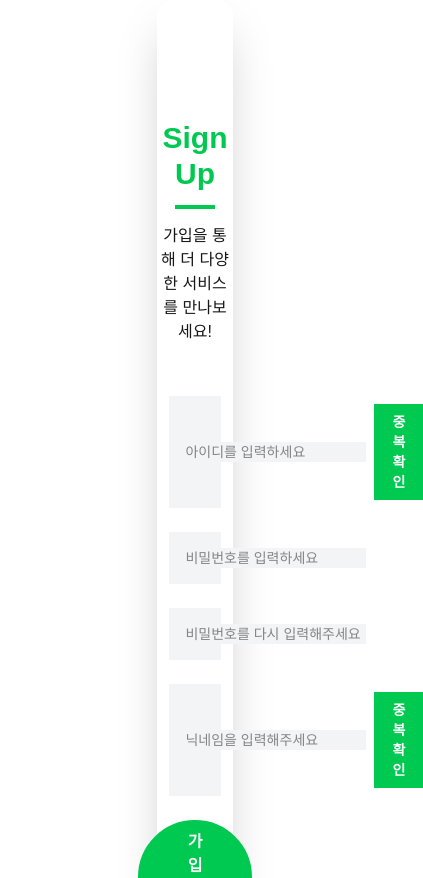
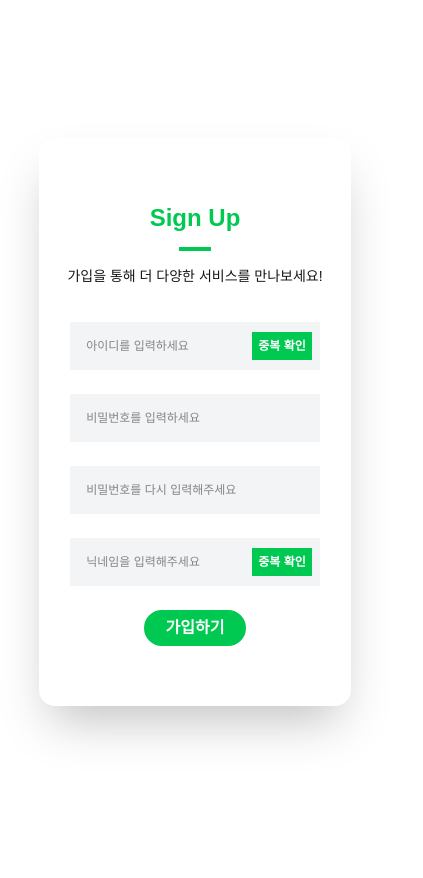
Before and after one commit to Chuseok22/chuseok22-lab-fe, a Next.js app: page /auth/join in a window 390 px wide. Shown: the top 878 px of the page, 423 px wide, since content can reach past the window. After the commit the page ends 844 px from the top, so only its background shows below. Built offline with nearby package versions, Linux system fonts and the light colour scheme; no server answers.

Commit message:
[기능추가][로그인] 로그인 페이지 화면 구성 feat: 모바일을 위한 반응형 디자인 #6

```diff
--- a/src/app/auth/join/page.tsx
+++ b/src/app/auth/join/page.tsx
@@ -3,6 +3,7 @@
 import React, {useState} from "react";
 import {join, validateNickname, validateUsername} from "@/api/auth/auth";
 import {useRouter} from "next/navigation";
+import IsDuplicatedConfirmButton from "@/components/auth/join/IsDuplicatedConfirmButton";
 
 export default function Join() {
   const router = useRouter();
@@ -107,7 +108,7 @@ export default function Join() {
         nickname: formData.nickname
       });
       alert('회원가입 성공!');
-      await router.push('/auth/login');
+      router.push('/auth/login');
     } catch (err) {
       if (err instanceof Error) {
         alert('회원가입 실패: ' + err.message);
@@ -116,83 +117,84 @@ export default function Join() {
   }
 
   return (
-      <div className="min-h-screen flex flex-col items-center justify-center w-full flex-1 px-20 text-center">
-        <div className="bg-white rounded-2xl shadow-2xl flex flex-col w-1/3 max-w-4xl py-20">
-          <div className="py-10 bg-white w-full rounded-tr-2xl rounded-tl-2xl">
-            <h2 className="text-3xl font-bold text-green-500 mb-2">Sign Up</h2>
-            <div className="border-2 w-10 border-green-500 inline-block mb-2"></div>
-            <p className="mb-3">가입을 통해 더 다양한 서비스를 만나보세요!</p>
+      <div className="min-h-screen flex flex-col items-center justify-center w-full flex-1 lg:px-20 text-center">
+        <div className="bg-white rounded-2xl shadow-2xl flex flex-col w-4/5 lg:w-1/3 max-w-md lg:max-w-2xl py-10 lg:py-20">
+          <div className="py-6 lg:py-10 bg-white w-full rounded-tr-2xl rounded-tl-2xl">
+            <h2 className="text-2xl lg:text-3xl font-bold text-green-500 mb-2">Sign Up</h2>
+            <div className="border-2 w-8 lg:w-10 border-green-500 inline-block mb-2"></div>
+            <p className="mb-3 text-sm lg:text-base">가입을 통해 더 다양한 서비스를 만나보세요!</p>
           </div>
           <form onSubmit={handleSubmit} className="bg-white flex flex-col items-center rounded-br-2xl rounded-bl-2xl">
-            <div className="bg-gray-100 w-2/3 p-2 flex items-center mb-3">
+            <div className="bg-gray-100 w-4/5 lg:w-2/3 p-2 flex items-center mb-3">
               <input type="text"
                      id="username"
                      name="username"
                      autoComplete="off"
                      placeholder="아이디를 입력하세요"
-                     className="bg-inherit outline-none text-sm flex-1 m-2"
+                     className="bg-inherit outline-none text-xs lg:text-sm flex-1 m-2"
                      value={formData.username}
                      onChange={handleInputChange}
                      required/>
-              <button type="button" onClick={handleValidateUsername} className="border-2 border-green-500 px-4 py-1.5 text-sm bg-green-500 text-white inline-block font-semibold hover:bg-white hover:text-green-500">중복 확인</button>
+              <IsDuplicatedConfirmButton onClick={handleValidateUsername}/>
             </div>
-            <div className="mb-3 w-2/3 flex items-start">
+            <div className="mb-3 w-4/5 lg:w-2/3 flex items-start">
               {errors.username ? (
                   <p className="text-red-500 text-xs">{errors.username}</p>
               ) : (
                   infos.username && <p className="text-green-500 text-xs">{infos.username}</p>
               )}
             </div>
-            <div className="bg-gray-100 w-2/3 p-2 flex items-center mb-3">
+            <div className="bg-gray-100 w-4/5 lg:w-2/3 p-2 flex items-center mb-3">
               <input type="password"
                      id="password"
                      name="password"
                      placeholder="비밀번호를 입력하세요"
-                     className="bg-inherit outline-none text-sm flex-1 m-2"
+                     className="bg-inherit outline-none text-xs lg:text-sm flex-1 m-2"
                      value={formData.password}
                      onChange={handleInputChange}
                      required/>
             </div>
-            <div className="mb-3 w-2/3 flex items-start">
+            <div className="mb-3 w-4/5 lg:w-3/4 flex items-start">
               {errors.password && <p className="text-red-500 text-xs">{errors.password}</p>}
             </div>
-            <div className="bg-gray-100 w-2/3 p-2 flex items-center mb-3">
+            <div className="bg-gray-100 w-4/5 lg:w-2/3 p-2 flex items-center mb-3">
               <input type="password"
                      id="passwordCheck"
                      name="passwordCheck"
                      placeholder="비밀번호를 다시 입력해주세요"
-                     className="bg-inherit outline-none text-sm flex-1 m-2"
+                     className="bg-inherit outline-none text-xs lg:text-sm flex-1 m-2"
                      value={formData.passwordCheck}
                      onChange={handleInputChange}
                      required/>
             </div>
-            <div className="mb-3 w-2/3 flex items-start">
+            <div className="mb-3 w-4/5 lg:3/4 flex items-start">
               {errors.passwordCheck ? (
                   <p className="text-red-500 text-xs">{errors.passwordCheck}</p>
               ) : (
                   infos.passwordCheck && <p className="text-green-500 text-xs">{infos.passwordCheck}</p>
               )}
             </div>
-            <div className="bg-gray-100 w-2/3 p-2 flex items-center mb-3">
+            <div className="bg-gray-100 w-4/5 lg:w-2/3 p-2 flex items-center mb-3">
               <input type="text"
                      id="nickname"
                      name="nickname"
                      autoComplete="off"
                      placeholder="닉네임을 입력해주세요"
-                     className="bg-inherit outline-none text-sm flex-1 m-2"
+                     className="bg-inherit outline-none text-xs lg:text-sm flex-1 m-2"
                      value={formData.nickname}
                      onChange={handleInputChange}
                      required/>
-              <button type="button" onClick={handleValidateNickname} className="border-2 border-green-500 px-4 py-1.5 text-sm bg-green-500 text-white inline-block font-semibold hover:bg-white hover:text-green-500">중복 확인</button>
+              <IsDuplicatedConfirmButton onClick={handleValidateNickname}/>
             </div>
-            <div className="mb-3 w-2/3 flex items-start">
+            <div className="mb-3 w-4/5 lg:3/4 flex items-start">
               {errors.nickname ? (
                   <p className="text-red-500 text-xs">{errors.nickname}</p>
               ) : (
                   infos.nickname && <p className="text-green-500 text-xs">{infos.nickname}</p>
               )}
             </div>
-            <button type="submit" className="border-2 border-green-500 bg-green-500 rounded-full px-12 py-2 text-white inline-block font-semibold hover:bg-white hover:text-green-500 mb-5">가입하기</button>
+            <button type="submit"
+                    className="border-2 border-green-500 bg-green-500 rounded-full px-5 lg:px-12 py-1 lg:py-2 text-white inline-block font-semibold hover:bg-white hover:text-green-500 mb-5">가입하기</button>
           </form>
         </div>
       </div>
--- a/src/app/auth/login/page.tsx
+++ b/src/app/auth/login/page.tsx
@@ -1,7 +1,7 @@
 import '../../globals.css'
 import Link from "next/link";
 import {FaFacebook, FaGoogle, FaInstagram} from 'react-icons/fa'
-import LoginForm from "@/components/login/loginForm";
+import LoginForm from "@/components/auth/login/LoginForm";
 
 export default function Login() {
   return (
--- a/src/app/layout.tsx
+++ b/src/app/layout.tsx
@@ -2,13 +2,17 @@ import React from 'react';
 import './globals.css'
 
 export const metadata = {
-  title: 'Home | Next Movies',
-  description: 'The best movies on the best framework',
+  title: 'Chuseok22 Lab',
+  description: 'Chuseok22 Lab',
 };
 
 export default function RootLayout({children}: { children: React.ReactNode }) {
   return (
       <html lang="ko">
+        <head>
+          <meta name="viewport" content="width=device-width, initial-scale=1.0"/>
+          <title>Chuseok22 Lab</title>
+        </head>
         <body>
         {children}
         </body>
```
Also changed, not shown: src/components/auth/login/LoginForm.tsx (renamed from src/components/login/loginForm.tsx).
